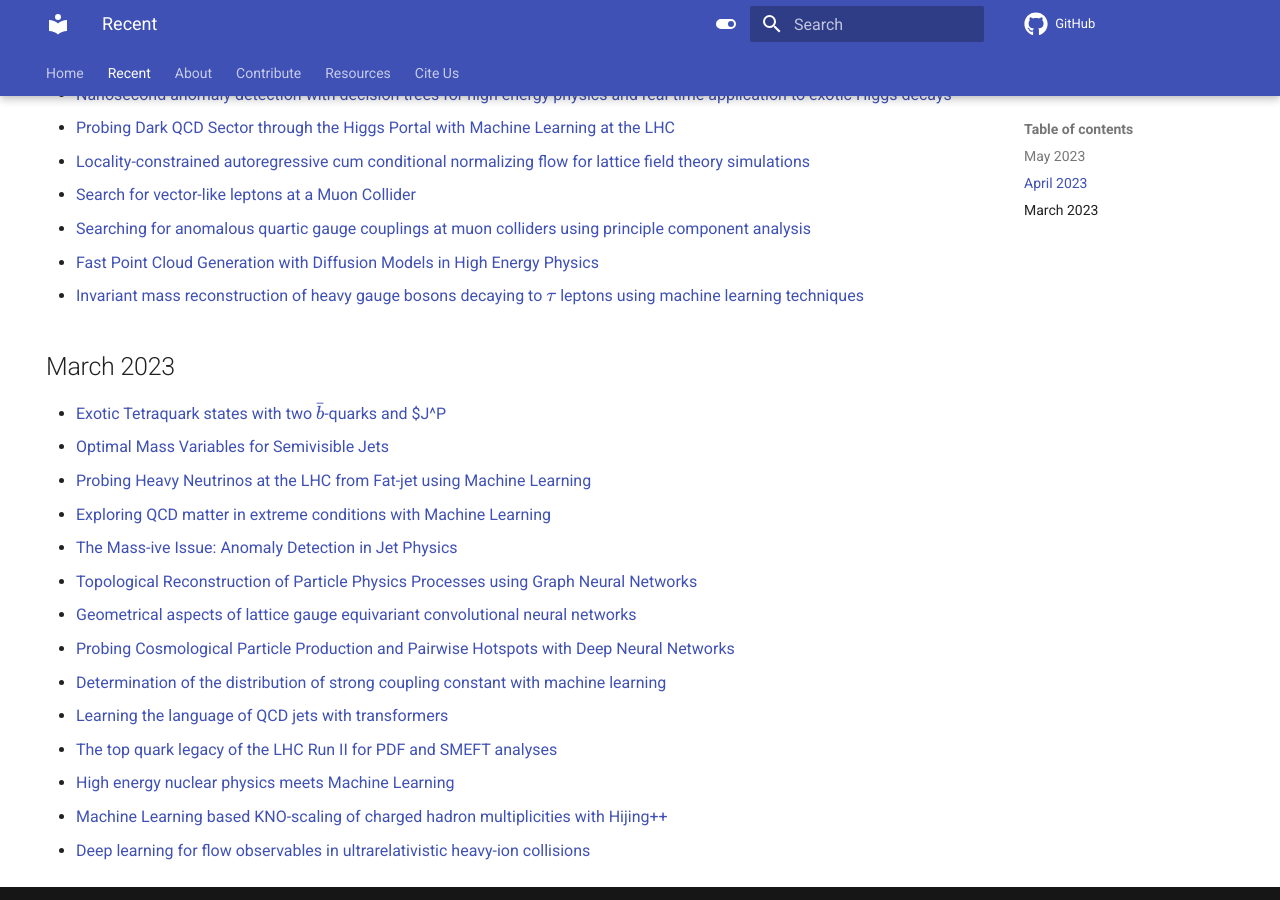
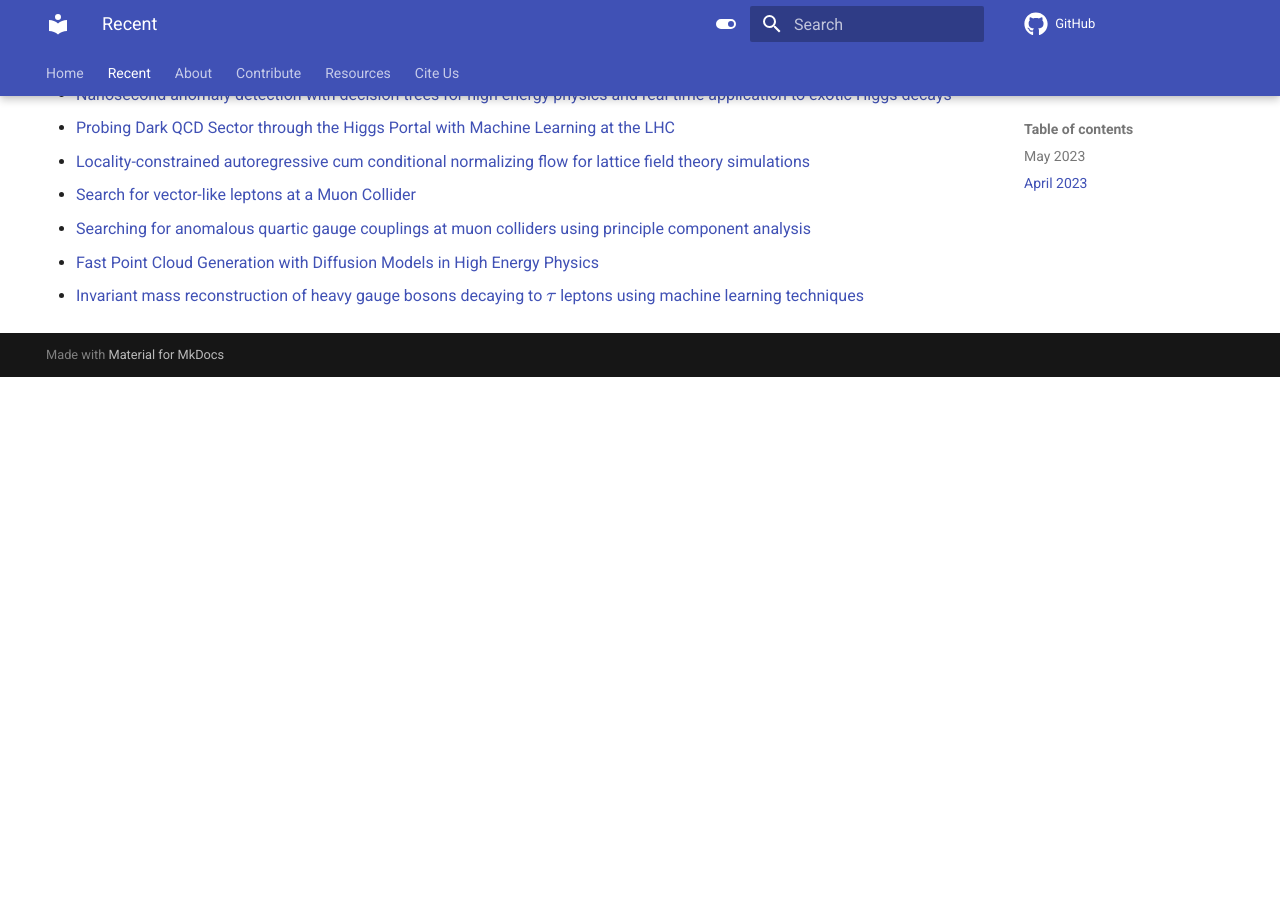
Before and after one commit to iml-wg/HEPML-LivingReview, an MkDocs documentation site: the page built from docs/recent.md, in a window 1280 px wide and 900 px high, scrolled down 1355 px. Built offline with MkDocs 1.6.1 and Material for MkDocs 9.7.7, drawn with Linux system fonts in a browser that asks for light colours; comment, search, counter and statistics services are not loaded; after the commit the page ends 1732 px from its top, so only the background shows below that.

Commit message:
update recent to be as of July 5th 2023

```diff
--- a/docs/recent.md
+++ b/docs/recent.md
@@ -46,19 +46,3 @@ This is an automatically compiled list of papers which have been added to the li
 * [Searching for anomalous quartic gauge couplings at muon colliders using principle component analysis](https://arxiv.org/abs/2304.01505)
 * [Fast Point Cloud Generation with Diffusion Models in High Energy Physics](https://arxiv.org/abs/2304.01266)
 * [Invariant mass reconstruction of heavy gauge bosons decaying to $\tau$ leptons using machine learning techniques](https://arxiv.org/abs/2304.01126)
-
-## March 2023
-* [Exotic Tetraquark states with two $\bar{b}$-quarks and $J^P](https://arxiv.org/abs/2303.17295)
-* [Optimal Mass Variables for Semivisible Jets](https://arxiv.org/abs/2303.16253)
-* [Probing Heavy Neutrinos at the LHC from Fat-jet using Machine Learning](https://arxiv.org/abs/2303.15920)
-* [Exploring QCD matter in extreme conditions with Machine Learning](https://arxiv.org/abs/2303.15136)
-* [The Mass-ive Issue: Anomaly Detection in Jet Physics](https://arxiv.org/abs/2303.14134)
-* [Topological Reconstruction of Particle Physics Processes using Graph Neural Networks](https://arxiv.org/abs/2303.13937)
-* [Geometrical aspects of lattice gauge equivariant convolutional neural networks](https://arxiv.org/abs/2303.11448)
-* [Probing Cosmological Particle Production and Pairwise Hotspots with Deep Neural Networks](https://arxiv.org/abs/2303.08869)
-* [Determination of the distribution of strong coupling constant with machine learning](https://arxiv.org/abs/2303.07968)
-* [Learning the language of QCD jets with transformers](https://arxiv.org/abs/2303.07364)
-* [The top quark legacy of the LHC Run II for PDF and SMEFT analyses](https://arxiv.org/abs/2303.06159)
-* [High energy nuclear physics meets Machine Learning](https://arxiv.org/abs/2303.06752)
-* [Machine Learning based KNO-scaling of charged hadron multiplicities with Hijing++](https://arxiv.org/abs/2303.05422)
-* [Deep learning for flow observables in ultrarelativistic heavy-ion collisions](https://arxiv.org/abs/2303.04517)
```
